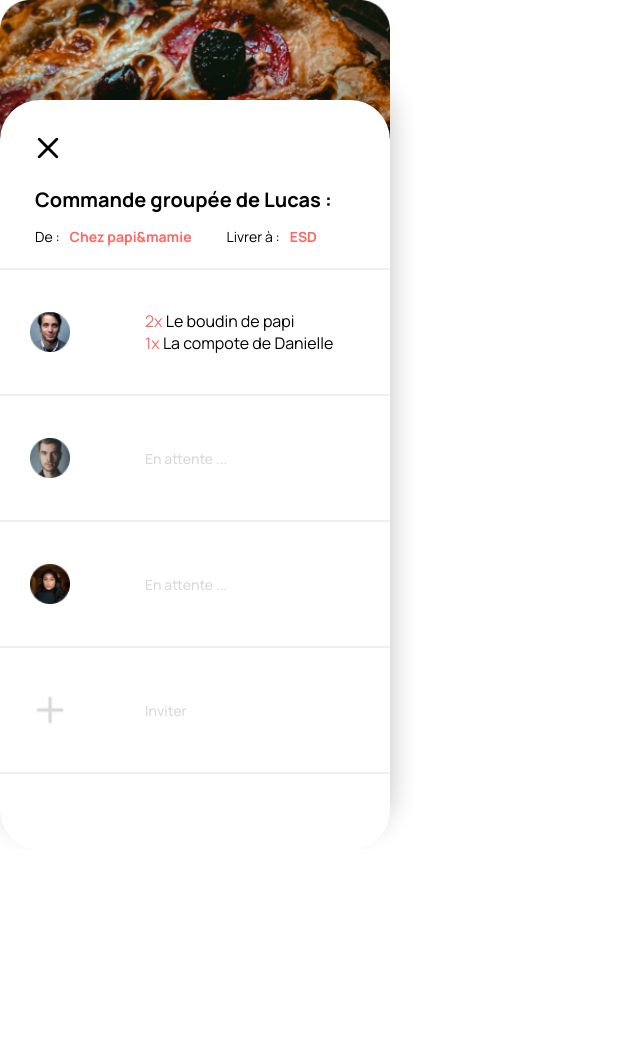
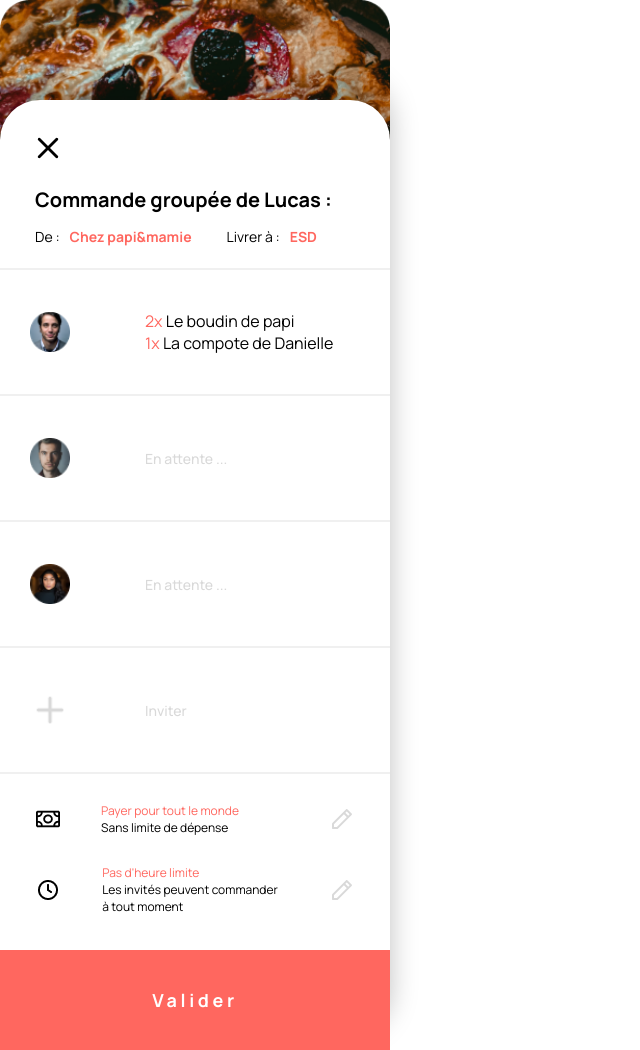
Before and after one commit to QPersegol/Distanciel, a plain HTML site: page index.html in a window 1280 px wide. Shown: the whole page, without its empty margins (0-640 px from the left). Before the commit the page ends 850 px from the top, so only its background shows below. Drawn offline with Linux system fonts and the light colour scheme.

Commit message:
Add files via upload

```diff
--- a/css/style.css
+++ b/css/style.css
@@ -4,7 +4,6 @@ body {
     width: 390px;
     margin: 0;
     padding: 0;
-    overflow: hidden;
     font-family: Manrope;
 }
 
@@ -29,7 +28,7 @@ body {
     position: absolute;
     top: 100px;
     width: 390px;
-    height: 750px;
+    height: 950px;
     background-color: white;
     box-shadow: 0px -19px 28px rgba(0, 0, 0, 0.25);
     z-index: 2;
@@ -95,3 +94,64 @@ h3 {
     font-weight: 500;
     font-size: 14px;
 }
+
+.pay {
+    display: flex;
+    justify-content: space-between;
+    margin-left: 36px;
+    margin-right: 36px;
+    margin-top: 28px;
+    align-items: center;
+}
+
+.icon {
+    width: 24px;
+    height: 24px;
+}
+.text {
+    margin: 0;
+    padding: 0;
+    font-size: 12px;
+}
+
+.info {
+    margin-left: 00px;
+    margin-top: 0px;
+    margin-bottom: 0px;
+    margin-right: 50px;
+    font-size: 12px;
+}
+
+.info2 {
+    font-size: 12px;
+    margin-top: 0px;
+    margin-bottom: 0px;
+    margin-left: 0px;
+    margin-right: 10px;
+}
+
+.hour {
+    display: flex;
+    justify-content: space-between;
+    margin-left: 36px;
+    margin-right: 36px;
+    margin-top: 28px;
+    align-items: center;
+}
+
+#deliver {
+    position: absolute;
+    background-color: #FF675F;
+    height: 100px;
+    width: 390px;
+    justify-content: center;
+    display: flex;
+    align-items: center;
+    top: 950px;
+    z-index: 3;
+
+    font-size: large;
+    font-weight: bolder;
+    color: white;
+    letter-spacing: 0.2em;
+}
--- a/index.html
+++ b/index.html
@@ -50,9 +50,34 @@
                 </div>
 
                 <div class="options">
+                    <div class="pay">
+                        <img class="icon" src="./icon/nimbus_cash.png" alt="">
 
+                        <div class="text">
+                            <p class="color info">Payer pour tout le monde</p>
+                            <p class="info">Sans limite de dépense</p>
+                        </div>
+
+                        <img class="icon" src="./icon/uil_pen.png" alt="">
+                    </div>
+
+                    <div class="hour">
+                        <img class="icon" src="./icon/tabler_clock-hour-4.png" alt="">
+
+                        <div class="text">
+                            <p class="color info2">Pas d'heure limite</p>
+                            <p class="info2">Les invités peuvent commander<br>à tout moment</p>
+                        </div>
+
+                        <img class="icon" src="./icon/uil_pen.png" alt="">
+                    </div>
                 </div>
+
             </div>
+        </div>
+
+        <div id="deliver">
+            <p>Valider</p>
         </div>
     </div>
 </body>
```
